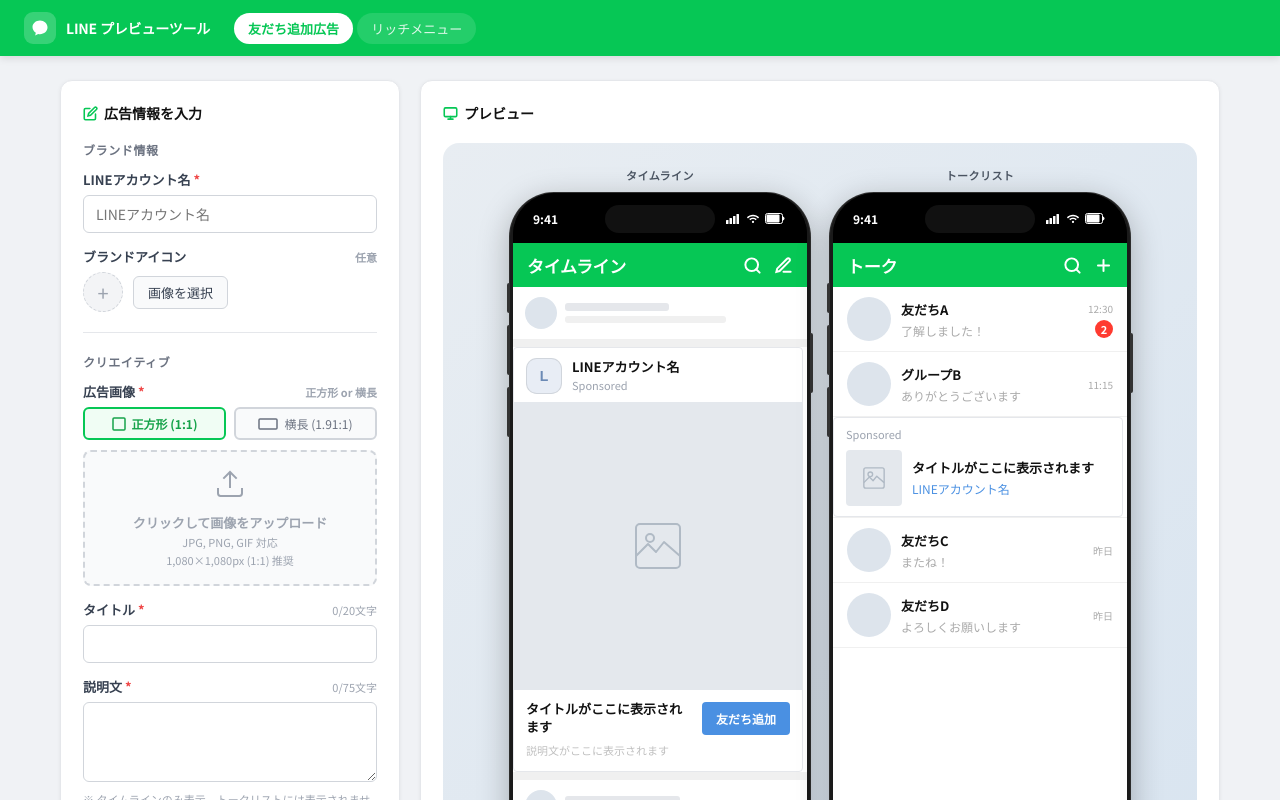
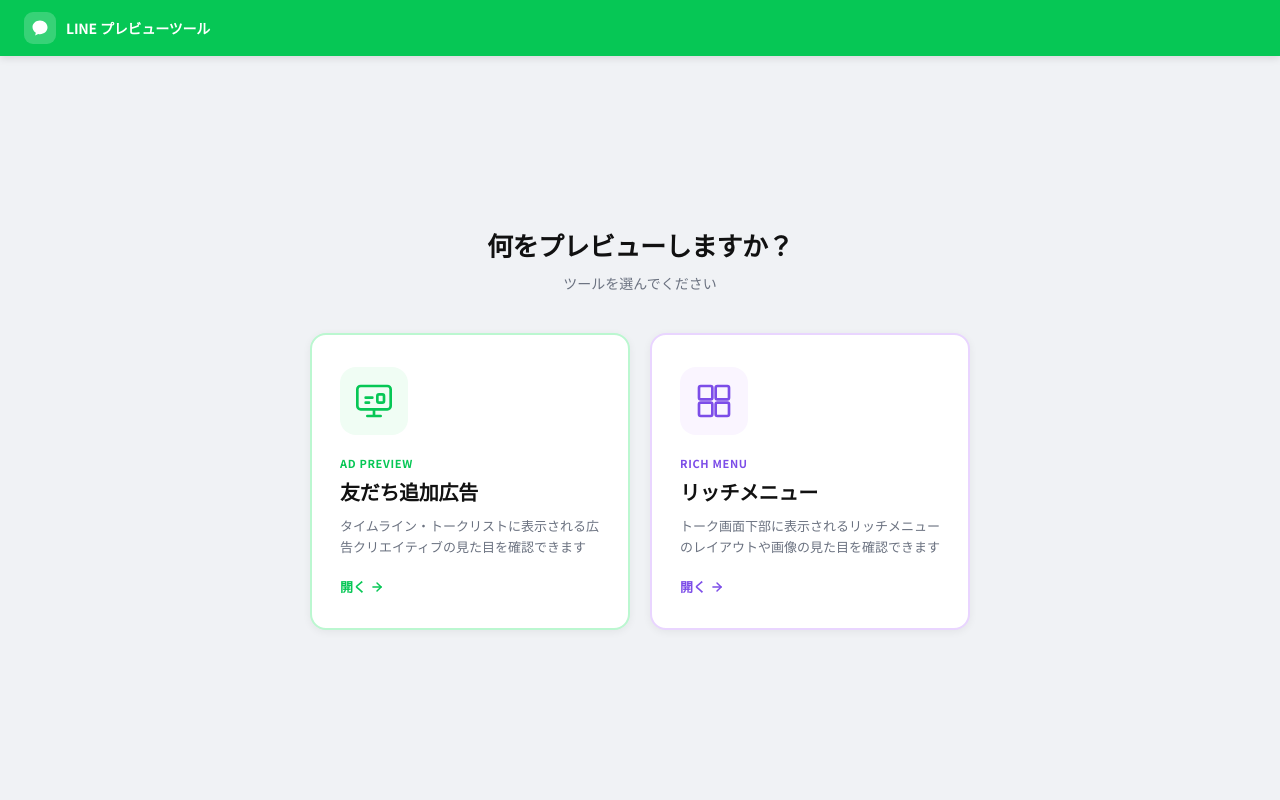
Before and after one commit to yaki1ka/line-ad-preview, a React (Vite) app: page / in a window 1280 px wide. Shown: the top 800 px of the page. Built offline with nearby package versions, Linux system fonts and the light colour scheme.

Commit message:
Add: home page with tool selection cards, update routing

```diff
--- a/src/App.tsx
+++ b/src/App.tsx
@@ -1,17 +1,21 @@
-import { Routes, Route, NavLink } from "react-router-dom";
+import { Routes, Route, NavLink, Link, useLocation } from "react-router-dom";
 import { AdPreviewPage } from "./AdPreviewPage";
 import { RichMenuPage } from "./RichMenuPage";
+import { HomePage } from "./HomePage";
 import "./App.css";
 
 const NAV_ITEMS = [
-  { to: "/", label: "友だち追加広告" },
+  { to: "/ad-preview", label: "友だち追加広告" },
   { to: "/rich-menu", label: "リッチメニュー" },
 ];
 
 export default function App() {
+  const location = useLocation();
+  const isHome = location.pathname === "/";
+
   return (
     <div style={{ minHeight: "100vh", background: "#f0f2f5", fontFamily: "'Noto Sans JP', sans-serif" }}>
-      {/* Shared header with navigation */}
+      {/* Shared header */}
       <header
         style={{
           background: "#06c755",
@@ -23,8 +27,11 @@ export default function App() {
           boxShadow: "0 2px 8px rgba(0,0,0,0.12)",
         }}
       >
-        {/* Logo */}
-        <div style={{ display: "flex", alignItems: "center", gap: 10, flexShrink: 0 }}>
+        {/* Logo — links to home */}
+        <Link
+          to="/"
+          style={{ display: "flex", alignItems: "center", gap: 10, flexShrink: 0, textDecoration: "none" }}
+        >
           <div style={{ width: 32, height: 32, background: "rgba(255,255,255,0.2)", borderRadius: 9, display: "flex", alignItems: "center", justifyContent: "center" }}>
             <svg width="18" height="18" viewBox="0 0 24 24" fill="#fff">
               <path d="M12 2C6.48 2 2 5.92 2 10.8c0 3.16 1.76 5.95 4.44 7.68L5.5 22l4.12-2.07c.77.21 1.56.32 2.38.32 5.52 0 10-3.92 10-8.8C22 5.92 17.52 2 12 2z" />
@@ -33,15 +40,15 @@ export default function App() {
           <span style={{ fontSize: 14, fontWeight: 800, color: "#fff", letterSpacing: "-0.2px" }}>
             LINE プレビューツール
           </span>
-        </div>
+        </Link>
 
-        {/* Navigation */}
+        {/* Navigation — hidden on home */}
+        {!isHome && (
           <nav style={{ display: "flex", gap: 4, marginLeft: 8 }}>
             {NAV_ITEMS.map(({ to, label }) => (
               <NavLink
                 key={to}
                 to={to}
-              end
                 style={({ isActive }) => ({
                   padding: "6px 14px",
                   borderRadius: 20,
@@ -58,11 +65,13 @@ export default function App() {
               </NavLink>
             ))}
           </nav>
+        )}
       </header>
 
       {/* Page content */}
       <Routes>
-        <Route path="/" element={<AdPreviewPage />} />
+        <Route path="/" element={<HomePage />} />
+        <Route path="/ad-preview" element={<AdPreviewPage />} />
         <Route path="/rich-menu" element={<RichMenuPage />} />
       </Routes>
     </div>
--- /dev/null
+++ b/src/HomePage.tsx
@@ -0,0 +1,135 @@
+import { useNavigate } from "react-router-dom";
+
+const tools = [
+  {
+    to: "/ad-preview",
+    label: "友だち追加広告",
+    sublabel: "Ad Preview",
+    description: "タイムライン・トークリストに表示される広告クリエイティブの見た目を確認できます",
+    icon: (
+      <svg width="40" height="40" viewBox="0 0 24 24" fill="none" stroke="currentColor" strokeWidth="1.6" strokeLinecap="round" strokeLinejoin="round">
+        <rect x="2" y="3" width="20" height="14" rx="2" />
+        <path d="M8 21h8M12 17v4" />
+        <path d="M7 10h4M7 13h2" />
+        <rect x="14" y="8" width="4" height="5" rx="1" />
+      </svg>
+    ),
+    color: "#06c755",
+    bg: "#f0fdf4",
+    border: "#bbf7d0",
+  },
+  {
+    to: "/rich-menu",
+    label: "リッチメニュー",
+    sublabel: "Rich Menu",
+    description: "トーク画面下部に表示されるリッチメニューのレイアウトや画像の見た目を確認できます",
+    icon: (
+      <svg width="40" height="40" viewBox="0 0 24 24" fill="none" stroke="currentColor" strokeWidth="1.6" strokeLinecap="round" strokeLinejoin="round">
+        <rect x="3" y="3" width="8" height="8" rx="1" />
+        <rect x="13" y="3" width="8" height="8" rx="1" />
+        <rect x="3" y="13" width="8" height="8" rx="1" />
+        <rect x="13" y="13" width="8" height="8" rx="1" />
+      </svg>
+    ),
+    color: "#7c4de8",
+    bg: "#faf5ff",
+    border: "#e9d5ff",
+  },
+];
+
+export const HomePage = () => {
+  const navigate = useNavigate();
+
+  return (
+    <div
+      style={{
+        minHeight: "calc(100vh - 56px)",
+        display: "flex",
+        flexDirection: "column",
+        alignItems: "center",
+        justifyContent: "center",
+        padding: "40px 20px",
+        fontFamily: "'Noto Sans JP', sans-serif",
+      }}
+    >
+      {/* Heading */}
+      <div style={{ textAlign: "center", marginBottom: 40 }}>
+        <h1 style={{ margin: "0 0 10px", fontSize: 26, fontWeight: 800, color: "#111", letterSpacing: "-0.5px" }}>
+          何をプレビューしますか？
+        </h1>
+        <p style={{ margin: 0, fontSize: 14, color: "#6b7280" }}>
+          ツールを選んでください
+        </p>
+      </div>
+
+      {/* Tool cards */}
+      <div style={{ display: "flex", gap: 20, flexWrap: "wrap", justifyContent: "center", maxWidth: 700, width: "100%" }}>
+        {tools.map(({ to, label, sublabel, description, icon, color, bg, border }) => (
+          <button
+            key={to}
+            onClick={() => navigate(to)}
+            style={{
+              flex: "1 1 280px",
+              maxWidth: 320,
+              padding: "32px 28px",
+              background: "#fff",
+              border: `2px solid ${border}`,
+              borderRadius: 16,
+              cursor: "pointer",
+              textAlign: "left",
+              transition: "transform 0.15s, box-shadow 0.15s, border-color 0.15s",
+              boxShadow: "0 2px 8px rgba(0,0,0,0.06)",
+              fontFamily: "'Noto Sans JP', sans-serif",
+            }}
+            onMouseEnter={(e) => {
+              e.currentTarget.style.transform = "translateY(-3px)";
+              e.currentTarget.style.boxShadow = "0 8px 24px rgba(0,0,0,0.12)";
+              e.currentTarget.style.borderColor = color;
+            }}
+            onMouseLeave={(e) => {
+              e.currentTarget.style.transform = "translateY(0)";
+              e.currentTarget.style.boxShadow = "0 2px 8px rgba(0,0,0,0.06)";
+              e.currentTarget.style.borderColor = border;
+            }}
+          >
+            {/* Icon */}
+            <div
+              style={{
+                width: 68,
+                height: 68,
+                borderRadius: 16,
+                background: bg,
+                display: "flex",
+                alignItems: "center",
+                justifyContent: "center",
+                color,
+                marginBottom: 20,
+              }}
+            >
+              {icon}
+            </div>
+
+            {/* Labels */}
+            <div style={{ fontSize: 11, fontWeight: 700, color, letterSpacing: "0.06em", textTransform: "uppercase", marginBottom: 6 }}>
+              {sublabel}
+            </div>
+            <div style={{ fontSize: 20, fontWeight: 800, color: "#111", marginBottom: 10, letterSpacing: "-0.3px" }}>
+              {label}
+            </div>
+            <p style={{ margin: 0, fontSize: 13, color: "#6b7280", lineHeight: 1.6 }}>
+              {description}
+            </p>
+
+            {/* Arrow */}
+            <div style={{ marginTop: 20, display: "flex", alignItems: "center", gap: 4, color, fontSize: 13, fontWeight: 700 }}>
+              開く
+              <svg width="14" height="14" viewBox="0 0 24 24" fill="none" stroke="currentColor" strokeWidth="2.5" strokeLinecap="round">
+                <line x1="5" y1="12" x2="19" y2="12" /><polyline points="12 5 19 12 12 19" />
+              </svg>
+            </div>
+          </button>
+        ))}
+      </div>
+    </div>
+  );
+};
```
Lines whose indentation alone changed are shown as unchanged.
